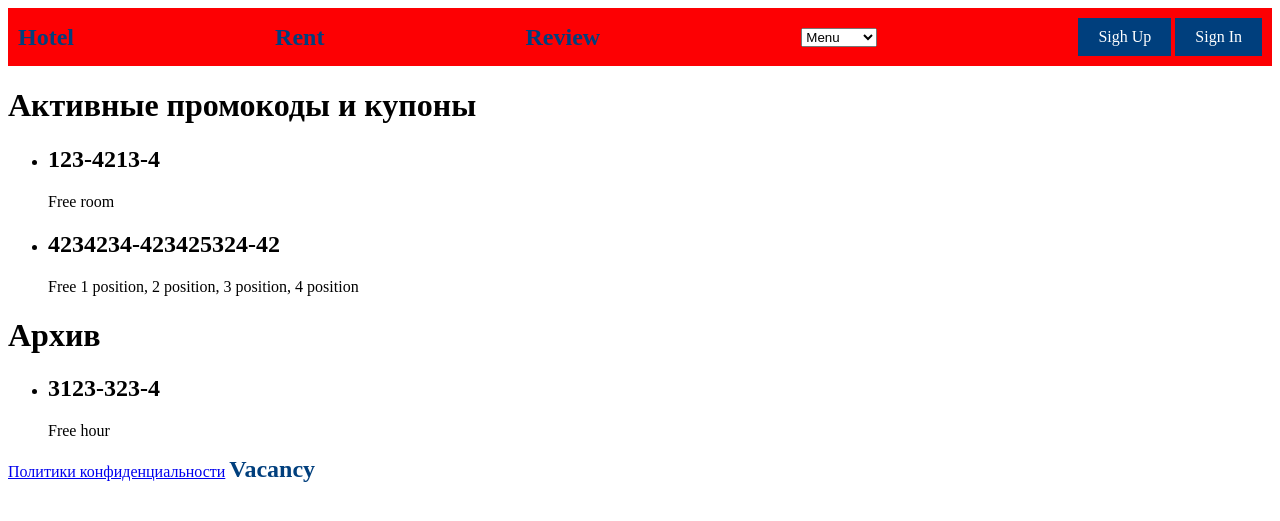
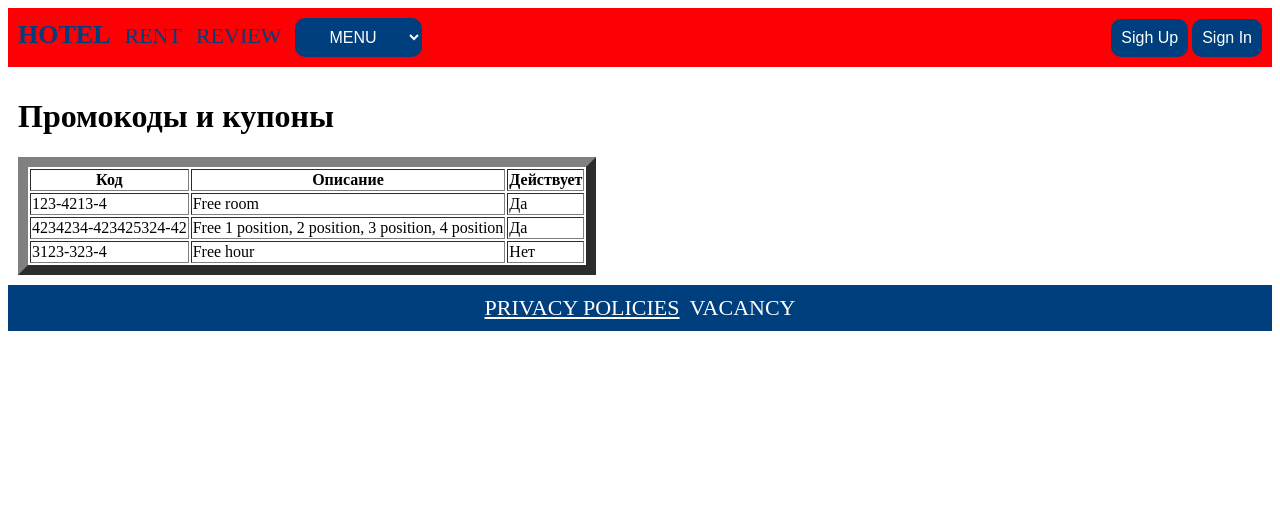
Before and after one commit to kolyaklimk/Python-Tasks, a Django app: page /coupon/ in a window 1280 px wide. Shown: the top 521 px of the page. Run offline with Django 4.2, Linux system fonts and the light colour scheme; data comes from the database, SQL or seed files in the repository; both versions use the stored data as it was after the commit.

Commit message:
Update templates

```diff
--- a/4th semester university/Lab4/mysite/coupon/templates/coupon.html
+++ b/4th semester university/Lab4/mysite/coupon/templates/coupon.html
@@ -2,24 +2,28 @@
 
 {% block content %}
 
-<h1>Активные промокоды и купоны</h1>
-<ul>
+<h1>Промокоды и купоны</h1>
+
+<table border="10px">
+    <tr>
+        <th>Код</th>
+        <th>Описание</th>
+        <th>Действует</th>
+    </tr>
     {% for coupon in coupons_true %}
-        <li>
-            <h2>{{ coupon.code }}</h2>
-            <p>{{ coupon.description }}</p>
-        </li>
+    <tr>
+        <td>{{ coupon.code }}</td>
+        <td>{{ coupon.description }}</td>
+        <td>Да</td>
+    </tr>
     {% endfor %}
-</ul>
-
-<h1>Архив</h1>
-<ul>
     {% for coupon in coupons_false %}
-        <li>
-            <h2>{{ coupon.code }}</h2>
-            <p>{{ coupon.description }}</p>
-        </li>
+    <tr>
+        <td>{{ coupon.code }}</td>
+        <td>{{ coupon.description }}</td>
+        <td>Нет</td>
+    </tr>
     {% endfor %}
-</ul>
+</table>
 
 {% endblock %}
--- a/4th semester university/Lab4/mysite/hotel/templates/hotel/base_hotel.html
+++ b/4th semester university/Lab4/mysite/hotel/templates/hotel/base_hotel.html
@@ -9,25 +9,50 @@
           align-items: center;
           background-color: #fd0003;
           padding: 10px;
+          spacing: 10px;
         }
 
-        .logo {
-          font-size: 24px;
+        .footer {
+          display: flex;
+          justify-content: center;
+          align-items: center;
+          background-color: #003f7d;
+          padding: 10px;
+          spacing: 10px;
+        }
+
+        .text1 {
+          font-size: 26px;
           font-weight: bold;
           cursor: pointer;
           color: #003f7d;
         }
 
-        .register-button {
+        .text2 {
+          font-size: 22px;
+          font-weight: normal;
+          cursor: pointer;
+          color: #003f7d;
+        }
+
+        .text3 {
+          font-size: 22px;
+          font-weight: normal;
+          cursor: pointer;
+          color: white;
+        }
+
+        .button1 {
           background-color: #003f7d;
           color: white;
           border: none;
-          padding: 10px 20px;
+          padding: 10px 10px;
           text-align: center;
           text-decoration: none;
           display: inline-block;
           font-size: 16px;
           cursor: pointer;
+          border-radius: 10px;
         }
 
     {% block header %}
@@ -36,43 +61,51 @@
 
     </style>
 </head>
+<body>
 <header>
     <div class="header">
-        <label class="logo" onclick="window.location.href='{%url 'main:home' %}';">Hotel</label>
-        <label class="logo" onclick="window.location.href='{%url 'hotel:hotel_list' 0 %}';">Rent</label>
-        <label class="logo" onclick="window.location.href='{%url 'review:home' %}';">Review</label>
-        <div class="dropdown">
-            <select onchange="window.location.href=this.value;">
-                <option value="" selected disabled>Menu</option>
-                <option value="{%url 'news:home' %}">News</option>
-                <option value="{%url 'faq:home' %}">Faq</option>
-                <option value="{%url 'employee:home' %}">Contacts</option>
-                <option value="{%url 'coupon:home' %}">Coupons</option>
-                <option value="{%url 'about:home' %}">About</option>
+        <div>
+            <label class="text1" onclick="window.location.href='{%url 'main:home' %}';">HOTEL</label>
+            <label style="margin: 0px 10px 0px 10px" class="text2"
+                   onclick="window.location.href='{%url 'hotel:hotel_list' 0 %}';">RENT</label>
+            <label style="margin: 0px 10px 0px 0px" class="text2"
+                   onclick="window.location.href='{%url 'review:home' %}';">REVIEW</label>
+            <select class="button1" onchange="window.location.href=this.value;">
+                <option value="" selected disabled>MENU</option>
+                <option value="{%url 'news:home' %}">NEWS</option>
+                <option value="{%url 'faq:home' %}">FAQ</option>
+                <option value="{%url 'employee:home' %}">CONTACTS</option>
+                <option value="{%url 'coupon:home' %}">COUPONS</option>
+                <option value="{%url 'about:home' %}">ABOUT</option>
             </select>
         </div>
 
         {% if user.is_authenticated %}
 
         <div>
-            <label class="logo">{{user.username}}</label>
-            <div class="register-button" onclick="location.href='{%url 'auth_user:logout' %}'">Sign Out</div>
+            <label class="text1">{{user.username}}</label>
+            <button class="button1" onclick="location.href='{%url 'auth_user:logout' %}'">Sign Out</button>
         </div>
         {% else %}
         <div>
-            <div class="register-button" onclick="location.href='{%url 'auth_user:register' %}'">Sigh Up</div>
-            <div class="register-button" onclick="location.href='{%url 'auth_user:login' %}'">Sign In</div>
+            <button class="button1" onclick="location.href='{%url 'auth_user:register' %}'">Sigh Up</button>
+            <button class="button1" onclick="location.href='{%url 'auth_user:login' %}'">Sign In</button>
         </div>
         {% endif %}
     </div>
 </header>
 
-<body>
-{% block content %}
-{% endblock %}
+<div style="padding: 10px;">
+    {% block content %}
+    {% endblock %}
+</div>
+
+<footer>
+    <div class="footer">
+        <a style="margin: 0px 10px 0px 0px" class="text3" href="/static/policy/policy.pdf"
+           download="Privacy_Policies.pdf">PRIVACY POLICIES</a>
+        <label class="text3" onclick="window.location.href='{%url 'vacancy:home' %}';">VACANCY</label>
+    </div>
+</footer>
 </body>
-<footer>
-    <a href="/static/policy/policy.pdf" download>Политики конфиденциальности</a>
-    <label class="logo" onclick="window.location.href='{%url 'vacancy:home' %}';">Vacancy</label>
-</footer>
 </html>
```
Also changed, not shown: 4th semester university/Lab4/mysite/about/templates/about.html (+29 -16 lines), 4th semester university/Lab4/mysite/main/templates/main.html (+21 -12 lines), 4th semester university/Lab4/mysite/db.sqlite3, 4th semester university/Lab4/mysite/static/banner/mac.jpg, 4th semester university/Lab4/mysite/static/other/sert.png (added).
